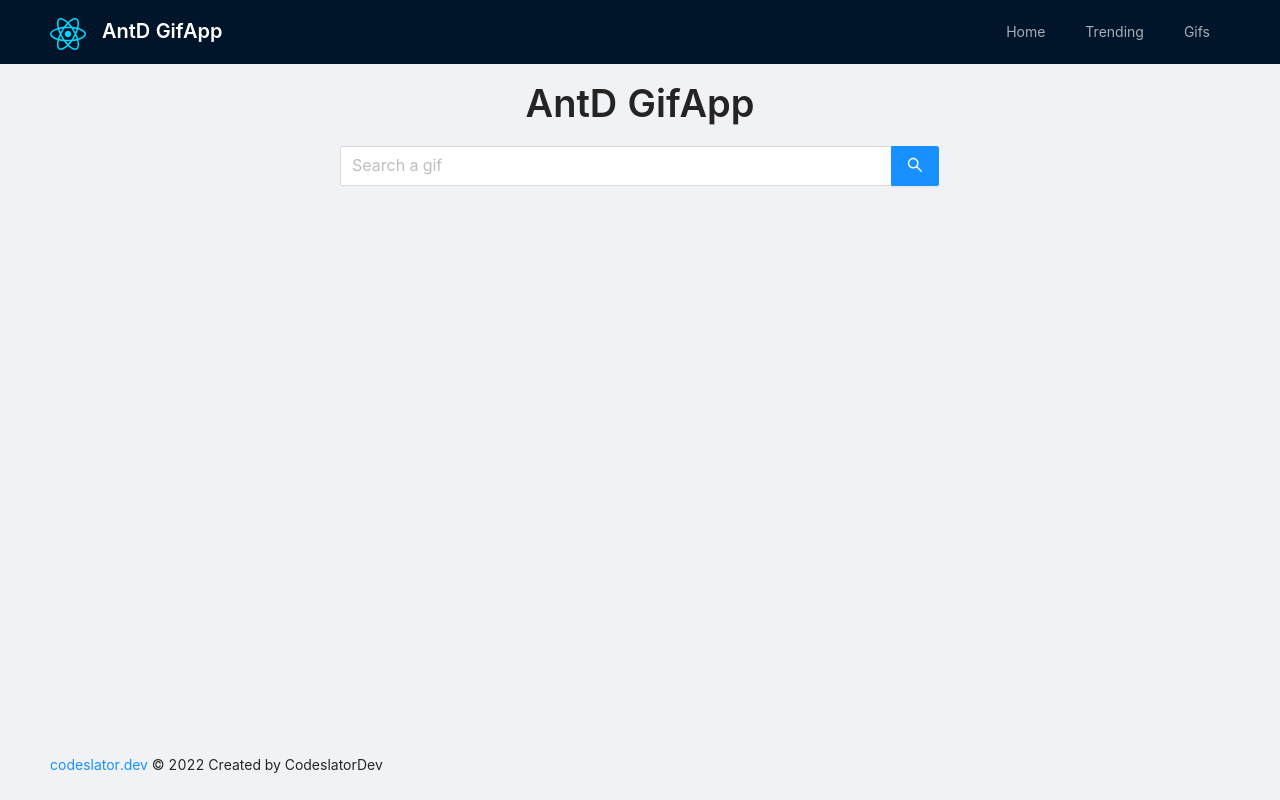
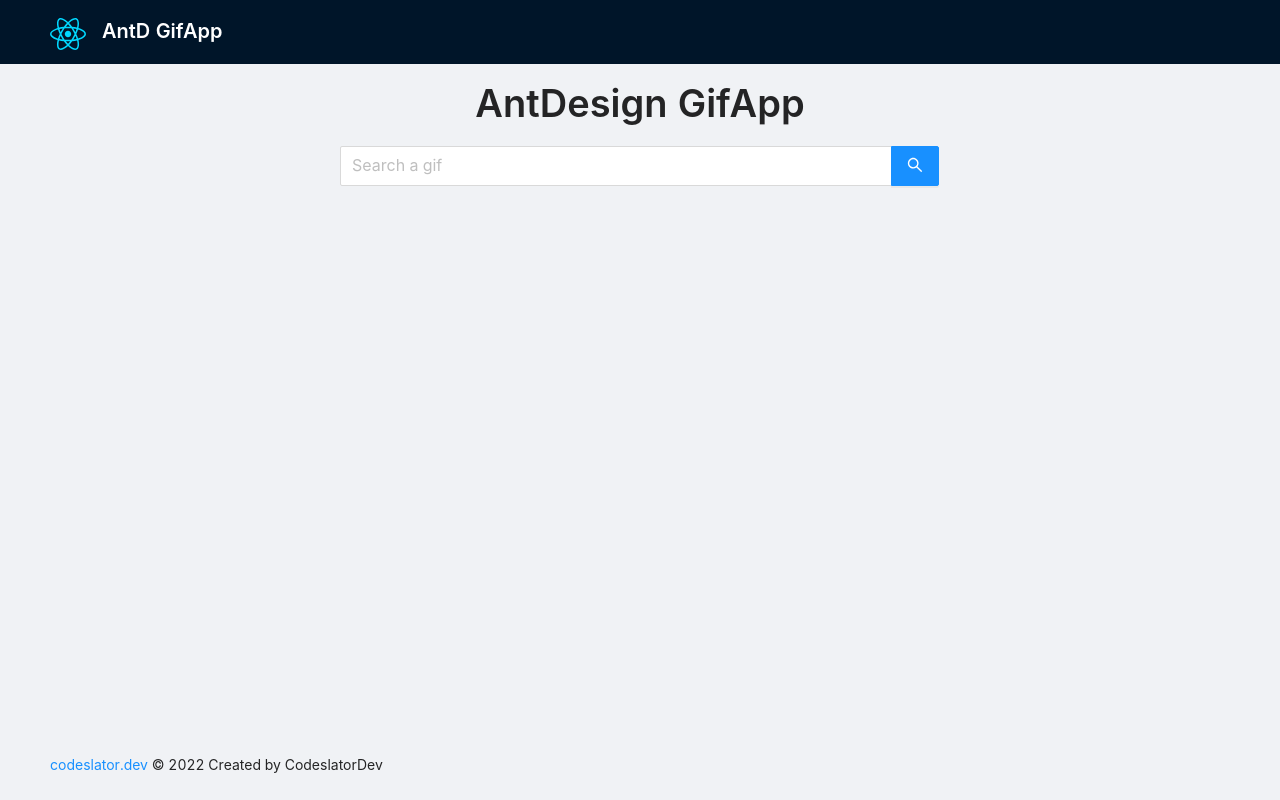
Before and after one commit to codeslator/gif-app-antd, a React (Vite) app: page / in a window 1280 px wide. Built offline with nearby package versions, Linux system fonts and the light colour scheme.

Commit message:
Installing axios to handle http requests; Initializing axios instance to make requests; Initializing useGif custom hook; Modifying AddCategory component with state management;

```diff
--- a/package.json
+++ b/package.json
@@ -11,6 +11,7 @@
   "dependencies": {
     "@ant-design/icons": "^4.7.0",
     "antd": "^4.23.5",
+    "axios": "^1.1.3",
     "less": "^4.1.3",
     "react": "^18.2.0",
     "react-dom": "^18.2.0"
--- a/src/GifApp.tsx
+++ b/src/GifApp.tsx
@@ -1,6 +1,6 @@
 import { FC, Fragment, useState } from 'react';
 import { Layout, Typography } from 'antd';
-import { AddCategory, Brand, GifGrid, NavBar } from './views/components';
+import { AddCategory, Brand, GifGrid } from './views/components';
 
 const { Header, Footer, Content } = Layout;
 const { Link, Title } = Typography;
@@ -11,17 +11,23 @@ interface GifAppProps {
 
 const GifApp: FC<GifAppProps> = ({ defaultCategories = [] }) => {
   const [categories, setCategories] = useState<Array<string>>(defaultCategories);
+
+  const handleAddCategory = (newCategory: string) => {
+    if(categories.includes(newCategory)) return;
+    setCategories([newCategory, ...categories])
+  };
+
   return (
     <Layout className="layout">
       <Header className="layout-header">
         <Brand title="AntD GifApp" />
-        <NavBar />
+        {/* <NavBar /> */}
       </Header>
       <Content className="layout-content">
-      <Title className="text-center">AntD GifApp</Title>
-        <AddCategory categories={categories} setCategories={setCategories} />
-        {categories.map((category, index) => (
-          <Fragment key={index}>
+      <Title className="text-center">AntDesign GifApp</Title>
+        <AddCategory onAddCategory={handleAddCategory} />
+        {categories.map((category) => (
+          <Fragment key={category}>
             <GifGrid category={category} />
           </Fragment>
         ))}
--- /dev/null
+++ b/src/apis/gifApi.ts
@@ -0,0 +1,5 @@
+import axios, { AxiosInstance } from 'axios';
+
+export const gifApi: AxiosInstance = axios.create({
+  baseURL: 'https://api.giphy.com/v1/gifs/search?api_key=uXKwXsJjdnGOiJYVg1uEV7TQcDXAMU7W&limit=12'
+});
--- /dev/null
+++ b/src/hooks/useGif.ts
@@ -0,0 +1,6 @@
+
+const useGif = () => {
+  return {};
+}
+
+export default useGif;
--- a/src/views/components/AddCategory.tsx
+++ b/src/views/components/AddCategory.tsx
@@ -4,15 +4,13 @@ import { Input, Col, Row } from 'antd';
 const { Search } = Input;
 
 interface AddCategoryProps {
-  categories: Array<string>;
-  setCategories: Dispatch<SetStateAction<Array<string>>>;
+  onAddCategory: (value: string) => void;
 }
 
-const AddCategory: FC<AddCategoryProps> = ({ categories, setCategories }) => {
+const AddCategory: FC<AddCategoryProps> = ({ onAddCategory }) => {
   const handleSearch = (value: string) => {
-    if(value !== '') {
-      setCategories((prev: string[]) => [...prev, value]);
-    };
+    if(value.trim().length <= 1) return;
+    onAddCategory(value.trim());
   };
 
   return (
```
Also changed, not shown: 1 other file (tests, documents, lock files or other folders).
